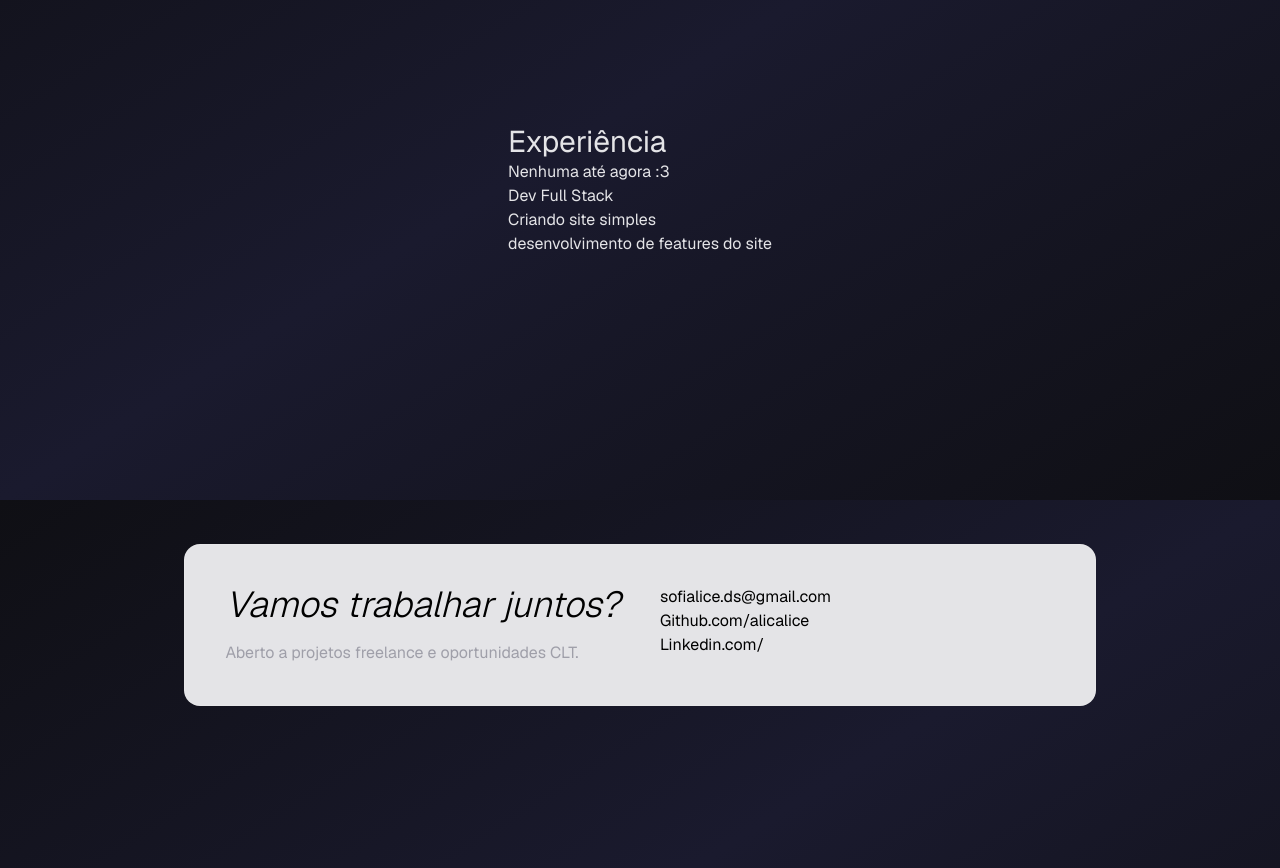
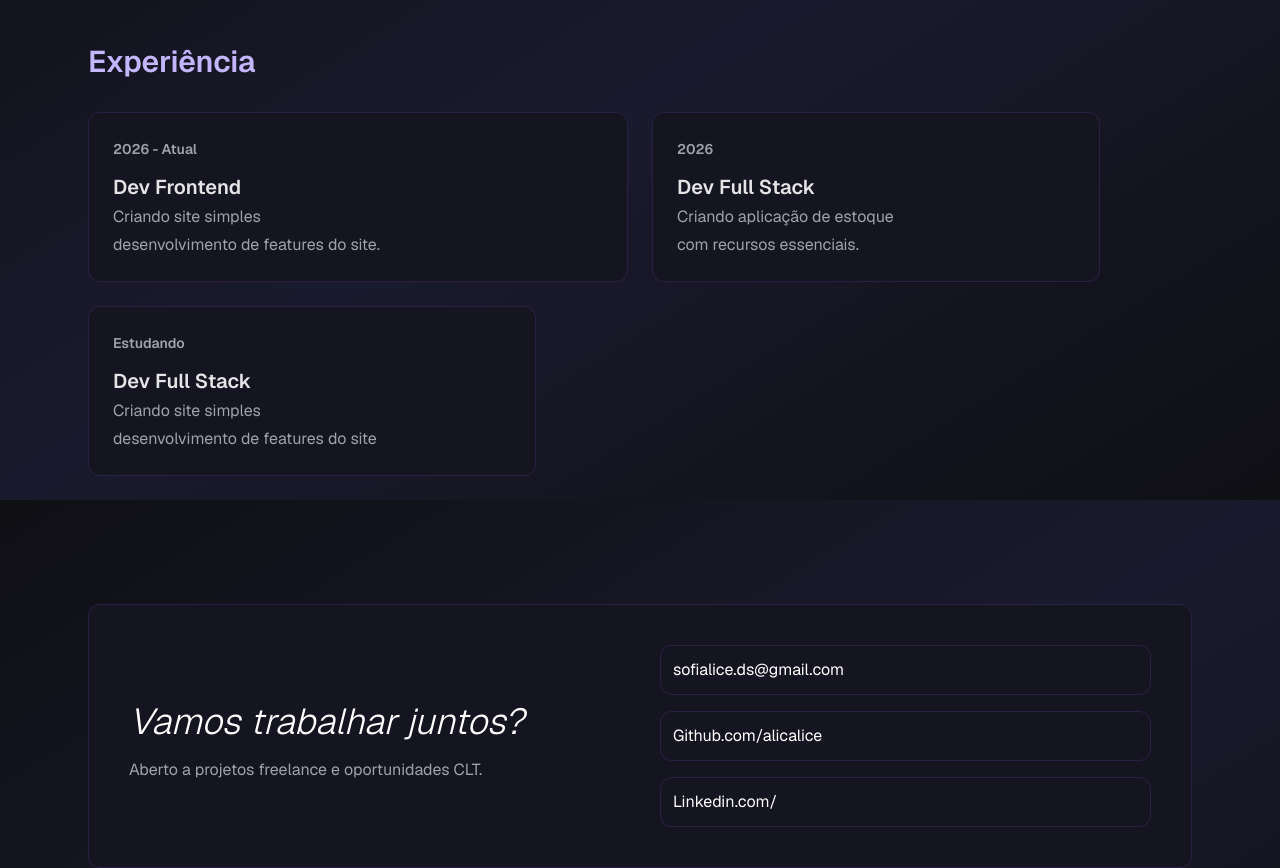
Before and after one commit to alicalice/SitePortfolio, a Next.js app in the folder portfolio-dev/: page / in a window 1280 px wide. Shown: the part 1100-1968 px from the top of the page. Built offline with nearby package versions, Linux system fonts and the light colour scheme.

Commit message:
mais refino da estetica kk

```diff
--- a/portfolio-dev/app/components/Contact.tsx
+++ b/portfolio-dev/app/components/Contact.tsx
@@ -1,27 +1,29 @@
 export default function Contact(){
     return(
-        <div className="max-w-5x1 mx-auto px-3 py-20">
 
+        <section id="contact" className="max-w-6xl mx-auto px-6 py-16">
 
-        <div className=" bg-zinc-200 border border-white/10 rounded-2xl p-10 grid md:grid-cols-2 gap-10 itens-center">
-
-
+        <div className="content-card rounded-2xl p-10 grid md:grid-cols-2 gap-10 items-center">
 
             {/*LEFT*/}
             <div className="space-y-4">
-                <h2 className="text-4xl italic text-black font-light">Vamos trabalhar juntos?</h2>
-                <p className="text-zinc-400">Aberto a projetos freelance e oportunidades CLT.</p>
+                <h2 className="text-4xl italic font-light mt-3 text-white">
+                    Vamos trabalhar juntos?
+                </h2>
+                <p className="text-muted">
+                    Aberto a projetos freelance e oportunidades CLT.
+                </p>
             </div>
 
             {/*RIGHT*/}
-            <div className="space-t-4 text-zinc-300">
-                <p className="hover:text-gray-400 transition text-black">sofialice.ds@gmail.com</p>
-                <p className="hover:text-gray-400 transition text-black">Github.com/alicalice</p>
-                <p className="hover:text-gray-400 transition text-black">Linkedin.com/</p>
+            <div className="space-y-4 text-white">
+                <p className="content-card content-card-interactive p-3">sofialice.ds@gmail.com</p>
+                <p className="content-card content-card-interactive p-3">Github.com/alicalice</p>
+                <p className="content-card content-card-interactive p-3">Linkedin.com/</p>
             </div>
 
         </div>
 
-        </div>
+        </section>
     )
 }
--- a/portfolio-dev/app/components/Experience.tsx
+++ b/portfolio-dev/app/components/Experience.tsx
@@ -1,22 +1,48 @@
 export default function Experience(){
     return(
-        <section className="max-w-6xl mx-auto px-6 py-20">
-            <h1 className="text-3xl ">Experiência</h1>
+        <section className="max-w-6xl mx-auto px-6 py-16" id="experience">
+            <h2 className="text-brand-soft text-3xl font-semibold mb-8">Experiência</h2>
 
+            <div className="grid md:grid-cols-2 gap-6">
+                <div className="content-card p-6 w-full">
 
-            <div>{/*ITEM 1*/}
-                <div className="">
-                    <span>
-                        Nenhuma até agora :3
+                    <span className="experience-status">
+                        2026 - Atual
                     </span>
-                    <div>
-                        <h3>Dev Full Stack</h3>
-                        <p>Criando site simples</p>
-                        <p>desenvolvimento de features do site</p>
+                    <div className="mt-3 space-y-1">
+                        <h3 className="text-xl font-semibold mt-3">Dev Frontend</h3>
+                        <p className="text-muted">Criando site simples</p>
+                        <p className="text-muted">desenvolvimento de features do site.</p>
                     </div>
+
+                </div>
+                <div className="content-card p-6 w-full max-w-md">
+
+                    <span className="experience-status">
+                        2026
+                    </span>
+                    <div className="mt-3 space-y-1">
+                        <h3 className="text-xl font-semibold mt-3">Dev Full Stack</h3>
+                        <p className="text-muted">Criando aplicação de estoque</p>
+                        <p className="text-muted">com recursos essenciais.</p>
+                    </div>
+
+                </div>
+
+                <div className="content-card p-6 w-full max-w-md">
+                    <span className="experience-status">
+                        Estudando
+                    </span>
+                    <div className="mt-3 space-y-1">
+                        <h3 className="text-xl font-semibold mt-3">Dev Full Stack</h3>
+                        <p className="text-muted">Criando site simples</p>
+                        <p className="text-muted">desenvolvimento de features do site</p>
+                    </div>
+
                 </div>
 
             </div>
+
 
         </section>
 
--- a/portfolio-dev/app/components/Hero.tsx
+++ b/portfolio-dev/app/components/Hero.tsx
@@ -8,7 +8,7 @@ export default function Hero(){
         className="flex flex-col md:flex-row items-center justify-between gap-12 px-6 max-w-6xl mx-auto mt-24">
 
             <div className="max-w-xl space-y-6">
-                <h3 className="text-brand-soft text-sm uppercase tracking-[0.25em] font-mono">
+                <h3 className="text-brand text-sm uppercase tracking-[0.25em] font-mono">
                     DESENVOLVEDORA FULL STACK
                 </h3>
 
--- a/portfolio-dev/app/components/Projects.tsx
+++ b/portfolio-dev/app/components/Projects.tsx
@@ -8,7 +8,7 @@ export default function Projects(){
 
         <section className="max-w-6xl mx-auto px-6 py-16" id="projects">
             <h2 className="text-3xl font-bold mb-10">
-                <span className="text-brand-strong">Projetos</span>
+                <span className="text-brand-soft">Projetos</span>
             </h2>
 
         <div className="grid md:grid-cols-2 lg:grid-cols-3 gap-6">
--- a/portfolio-dev/app/components/Skills.tsx
+++ b/portfolio-dev/app/components/Skills.tsx
@@ -6,7 +6,7 @@ export default function Skills(){
     return(
 
         <section className="mt-10 max-w-6xl mx-auto px-6 py-16" id="skills">
-            <h2 className="text-brand-strong text-3xl font-semibold mb-8">Skills</h2>
+            <h2 className="text-brand-soft text-3xl font-semibold mb-8">Skills</h2>
 
             <div className="flex flex-wrap gap-4">
                     {skills.map((skill)=>(
--- a/portfolio-dev/app/globals.css
+++ b/portfolio-dev/app/globals.css
@@ -1,13 +1,19 @@
 @import "tailwindcss";
+
+
+/* =========================
+   Base do Design
+========================= */
 
 :root {
   /* base */
   --bg-primary: #0f0f14;
-  --bg-mute: #1a1a2e;
+  --bg-muted: #1a1a2e;
+  --bg-card: #151521;
 
   /* texto */
   --text-primary: #e4e4e7;
-  --text-mute: #a1a1aa;
+  --text-muted: #a1a1aa;
 
   /* identidade lilás */
   --primary: #a78bfa;
@@ -17,6 +23,12 @@
   /* glow */
   --glow-color: 168, 85, 247;
 }
+
+
+/* =========================
+   Tema do Tailwind
+========================= */
+
 @theme inline {
   --color-background: var(--bg-primary);
   --color-foreground: var(--text-primary);
@@ -24,12 +36,9 @@
   --font-mono: var(--font-geist-mono);
 }
 
-@media (prefers-color-scheme: dark) {
-  :root {
-    --bg-primary: #0f0f14;
-    --text-primary: #e4e4e7;
-  }
-}
+/* =========================
+   Corpo
+========================= */
 
 body {
   color: var(--text-primary);
@@ -37,14 +46,42 @@ body {
   background: linear-gradient(
     to bottom right,
     var(--bg-primary),
-    var(--bg-mute),
+    var(--bg-muted),
     var(--bg-primary)
   );
   background-attachment: fixed;
 }
-/*.container{
 
-}*/
+/* =========================
+   Utilitários - Texto
+========================= */
+
+.text-brand{
+  color:var(--primary);
+}
+.text-brand-soft{
+  color:var(--primary-soft);
+}
+.text-brand-strong{
+  color:var(--primary-strong);
+}
+.text-muted{
+  color:var(--text-muted);
+}
+
+/* =========================
+   Utilitários - Borda
+========================= */
+
+.border-primary {
+  border-color: var(--primary);
+}
+
+
+/* =========================
+   Imagens
+========================= */
+
 .profile-image{
   width:100%;
   height: auto;
@@ -57,21 +94,43 @@ body {
   border-color:var(--primary);
   box-shadow: 0 0 50px rgba(var(--glow-color), 0.55);
 }
-/*.card{
+
+/*.container{
 
 }*/
-.text-brand{
-  color:var(--primary);
+
+
+
+/* =========================
+   Cards
+========================= */
+
+.content-card{
+  background: var(--bg-card);
+  border: 1px solid rgba(var(--glow-color), 0.15);
+  border-radius: 0.75rem;
 }
-.text-brand-soft{
-  color:var(--primary-soft);
+.content-card-interactive{
+  transition: 0.3s ease;
 }
-.text-brand-strong{
-  color:var(--primary-strong);
+.content-card-interactive:hover{
+  border-color: rgb(var(--glow-color),0.4);
+  box-shadow: 0 0 25px rgba(124,58,237,0.25);
+  transform: scale(1.02);
 }
-.text-muted{
-  color:var(--text-mute);
+
+.experience-card{
+  background: rgb(var(--glow-color),0.05);
+  border: 1px solid rgba(var(--glow-color),0.16);
+  border-radius: 0.5rem;
+
 }
+.experience-status{
+  color: var(--text-muted);
+  font-size: 0.875rem;
+  font-weight: 600;
+}
+
 .skill-tag {
   color: var(--primary);
   background: rgba(var(--glow-color), 0.1);
@@ -79,13 +138,22 @@ body {
   border-radius: 0.5rem;
   transition: 0.2s ease;
 }
-.border-primary {
-  border-color: var(--primary);
-}
+
 .skill-tag:hover {
   background: rgba(var(--glow-color), 0.18);
   border-color: var(--primary);
 }
+
+/* =========================
+
+========================= */
+
+
+
+/* =========================
+   Efeitos
+========================= */
+
 .glow {
   box-shadow: 0 0 20px rgba(var(--glow-color), 0.15);
   transition: box-shadow 0.3s ease;
--- a/portfolio-dev/app/page.tsx
+++ b/portfolio-dev/app/page.tsx
@@ -12,26 +12,19 @@ export default function Home() {
     <div className="min-h-screen relative z-10">
 
 
-    <main className="flex flex-col">
+    <main className="">
 
       <Hero />
 
       <Projects />
 
       <Skills />
-      <section className="max-w-6xl mx-auto px-6 py-16" id="experience">
-        <Experience/>
-      </section>
 
-      <section className="max-w-6xl mx-auto px-6 py-16" id="contact">
-        <Contact />
-      </section>
+      <Experience/>
 
-
+      <Contact />
 
     </main>
-
-
 
     <Footer />
 
--- a/portfolio-dev/app/projetos/page.tsx
+++ /dev/null
@@ -1,11 +0,0 @@
-import ProjectCard from "../components/ProjectCard";
-
-export default function Projetos(e:any){
-    return(
-        <ProjectCard
-        title="Projeto de Portfolio"
-        description="Site pessoal"
-        techs={["Nest.js","React"]}
-        />
-    )
-}
```
